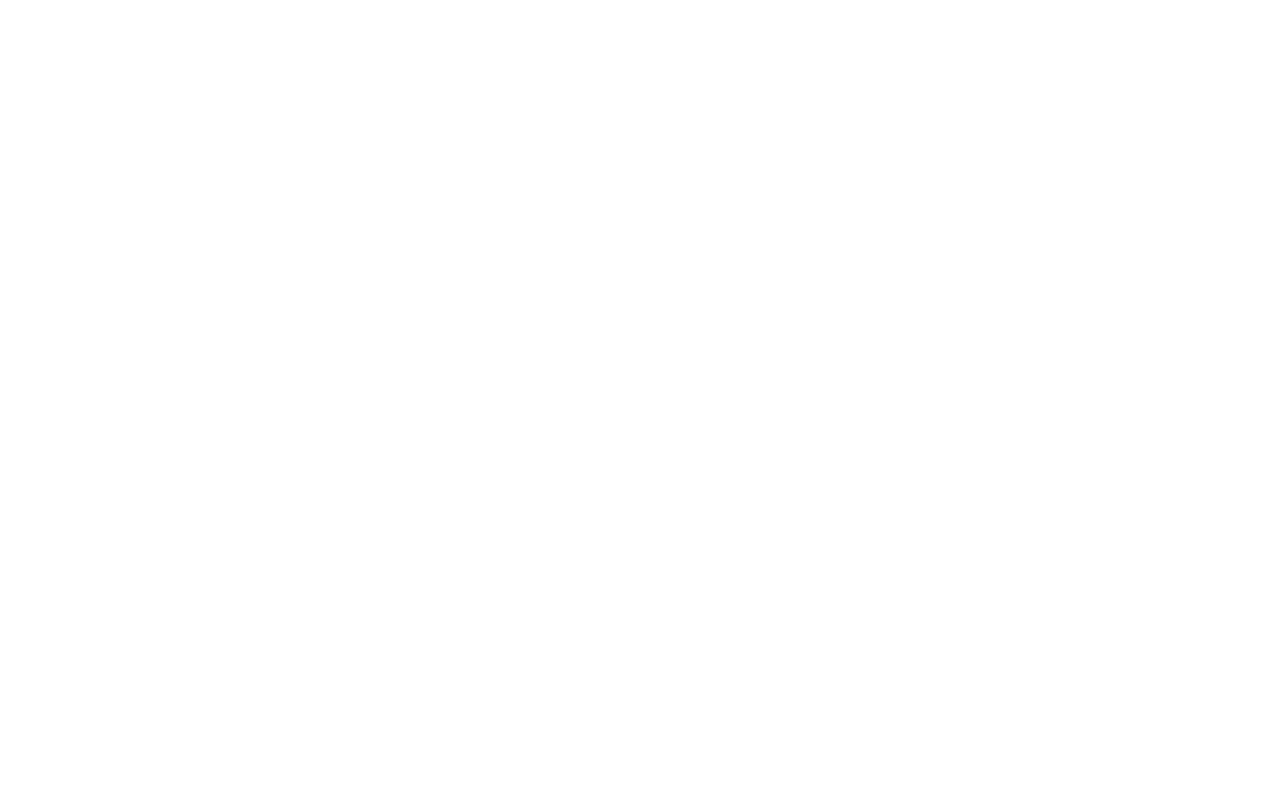
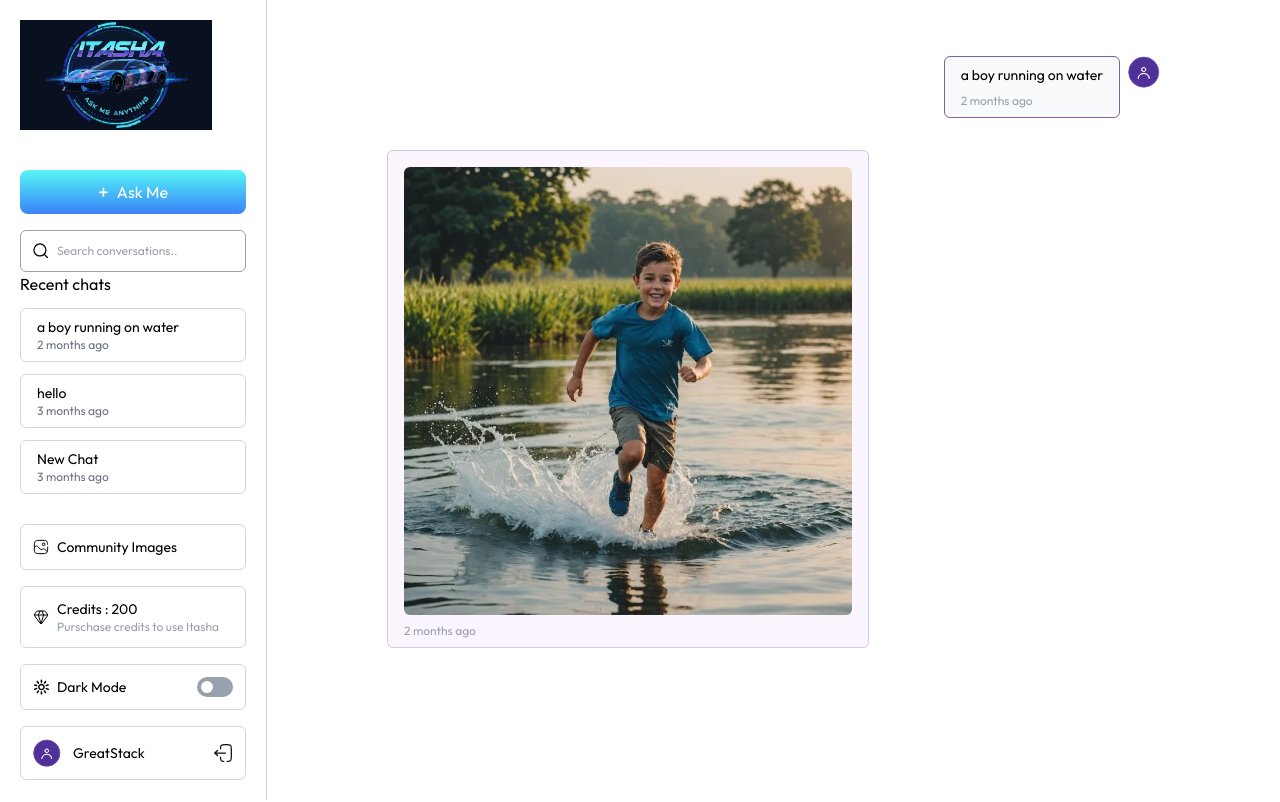
Before and after one commit to RektSharkyyy/Ask-ME-Anything-Itasha, a React (Vite) app in the folder client/: page / in a window 1280 px wide. Shown: the top 802 px of the page. Built offline with nearby package versions, Linux system fonts and the light colour scheme.

Commit message:
chatbox, message box

```diff
--- a/client/package.json
+++ b/client/package.json
@@ -12,8 +12,10 @@
   "dependencies": {
     "@tailwindcss/vite": "^4.1.16",
     "moment": "^2.30.1",
+    "prismajs": "^1.0.2",
     "react": "^19.1.1",
     "react-dom": "^19.1.1",
+    "react-markdown": "^10.1.0",
     "react-router-dom": "^7.9.4",
     "tailwindcss": "^4.1.16"
   },
--- a/client/src/App.jsx
+++ b/client/src/App.jsx
@@ -5,6 +5,7 @@ import ChatBox from './components/ChatBox'
 import Credits from './pages/Credits'
 import Community from './pages/Community'
 import { assets } from './assets/assets'
+import './assets/prism.css'
 
 const App = () => {
 
@@ -12,16 +13,22 @@ const App = () => {
 
   return (
     <>
-    {!isMenuOpen && <img src={assets.menu_icon} className='dark:bg-linear-to-b dark:from-[#242124] dark:to-[#000000] dark:text-white'
-    onClick={()=>setIsMenuOpen(true)}/>}
+      {!isMenuOpen && (
+        <img
+          src={assets.menu_icon}
+          alt="menu"
+          onClick={() => setIsMenuOpen(true)}
+          className="w-7 h-7 fixed top-4 left-4 cursor-pointer z-50 not-dark:invert md:hidden"
+        />
+      )}
       <div className='dark:bg-linear-to-b from-[#242124] to-[#000000] dark:text-white'>
         <div className='flex h-screen w-screen'>
-        <SideBar isMenuOpen={isMenuOpen} setIsMenuOpen={setIsMenuOpen}/>
-        <Routes>
-          <Route path='/' element={<ChatBox/>}/>
-          <Route path='/credits' element={<Credits/>}/>
-          <Route path='/community' element={<Community/>}/>
-        </Routes>
+          <SideBar isMenuOpen={isMenuOpen} setIsMenuOpen={setIsMenuOpen} />
+          <Routes>
+            <Route path='/' element={<ChatBox />} />
+            <Route path='/credits' element={<Credits />} />
+            <Route path='/community' element={<Community />} />
+          </Routes>
         </div>
       </div>
 
--- a/client/src/components/ChatBox.jsx
+++ b/client/src/components/ChatBox.jsx
@@ -1,8 +1,43 @@
-import React from 'react'
+import React, { useEffect, useState } from 'react'
+import { useAppContext } from '../context/AppContext'
+import { assets } from '../assets/assets'
+import Message from './Message'
 
 const ChatBox = () => {
+
+  const {selectedChat, theme} =useAppContext()
+
+  const [messages, setMessages] = useState([])
+  const [loading, setLoading ] = useState(false)
+
+  useEffect(()=>{
+    if(selectedChat){
+      setMessages(selectedChat.messages)
+    }
+  },[selectedChat])
+
+
   return (
-    <div>ChatBox</div>
+    <div className='flex-1 flex flex-col justify-between m-5 md:m-10 xl:mx-30 max-md:mt-14 2xl:pr-40'>
+
+
+    {/* chat messages */}
+    <div className='flex-1 mb-5 overflow-y-scroll'>
+      {messages.length === 0 && (
+        <div className='h-full flex flex-col items-center justify-center gap-2 text-primary'>
+          <img src={theme === 'dark' ? assets.logo_full : assets.logo_full} alt="" className='w-full max-w-56 sm:max-w-68'/>
+          <p className='mt-5 text-4xl sm:text-6xl text-center text-gray-400 dark:text-white'>Ask me anything</p>
+        </div>
+      )}
+
+      {messages.map((messsage, index)=><Message key={index} message={messsage}/>)}
+
+    </div>
+
+    {/* prompt input */}
+    <form></form>
+
+    </div>
   )
 }
 
--- a/client/src/components/Message.jsx
+++ b/client/src/components/Message.jsx
@@ -1,8 +1,42 @@
-import React from 'react'
+import React, { useEffect } from 'react'
+import { assets } from '../assets/assets'
+import moment from 'moment'
+import MarkDown from 'react-markdown'
+import Prism from 'prismjs'
 
-const Message = () => {
+const Message = ({message}) => {
+
+  useEffect(()=>{
+    Prism.highlightAll()
+  },[message.content])
+
   return (
-    <div>Message</div>
+    <div>
+      {message.role ==="user" ? (
+        <div className='flex items-start justify-end my-4 gap-2'>
+          <div className='flex flex-col gap-2 p-2 px-4 bg-slate-50 dark:bg-[#57317C]/30 border border-[#80609F] rounded-md max-w-2xl'>
+          <p className='text-sm dark:text-primary'>{message.content}</p>
+          <span className='text-xs text-gray-400 dark:text-[#B1A6C0]'>{moment(message.timestamp).fromNow()}</span>
+          </div>
+          <img src={assets.user_icon} alt="" className='w-8 rounded-full'/>
+        </div>
+      )
+      :
+      (
+        <div className='inline-flex flex-col gap-2 p-2 px-4 max-w-2xl bg-primary/20 dark:bg-[#57317C]/30 border border-[#80609F]/30 rounded-md my-4'>
+          {message.isImage ? (
+            <img src={message.content} alt="" className='w-full max-w-md mt-2 rounded-md'/>
+          ):
+          (
+            <div className='text-sm dark:text-primary reset-tw'><MarkDown>{message.content}</MarkDown></div>
+          )
+          }
+          <span className='text-xs text-gray-400 dark:text-[#B1A6C0]'>{moment(message.timestamp).fromNow()}</span>
+
+        </div>
+      )
+    }
+    </div>
   )
 }
 
--- a/client/src/components/SideBar.jsx
+++ b/client/src/components/SideBar.jsx
@@ -5,13 +5,13 @@ import moment from 'moment'
 
 const SideBar = ({ isMenuOpen, setIsMenuOpen }) => {
 
-  const { chats, selectedChats, theme, setTheme, user, navigate } = useAppContext()
+  const { chats, selectedChats, setSelectedChat, theme, setTheme, user, navigate } = useAppContext()
   const [search, setSearch] = useState('')
 
   return (
     <div className={`flex flex-col h-screen min-h-72 p-5 dark:bg-linear-to-b from-[#242124]/30 to-[#000000]/30
     border-r border-[#80609f]/30 backdrop:blur-3xl transition-all duration-500
-    max-md:absolute left-0 z-1 ${!isMenuOpen && 'max-md:-translate-x-full'}`}>
+    max-md:absolute left-0 z-10 ${!isMenuOpen && 'max-md:-translate-x-full'}`}>
       {/* logo */}
       <img src={theme === 'dark' ? assets.logo_full : assets.logo_full} alt="" className='w-full max-w-48' />
 
@@ -37,7 +37,7 @@ const SideBar = ({ isMenuOpen, setIsMenuOpen }) => {
       <div className='flex-1 overflow-y-scroll mt-3 text-sm space-y-3'>
         {
           chats.filter((chat) => chat.messages[0] ? chat.messages[0]?.content.toLowerCase().includes(search.toLowerCase()) : chat.name.toLowerCase().includes(search.toLowerCase())).map((chat) => (
-            <div key={chat._id} className='p-2 px-4 dark:bg-[#57317C]/15 border border-gray-300
+            <div onClick={()=>{navigate('/');setSelectedChat(chat);setIsMenuOpen(false)}} key={chat._id} className='p-2 px-4 dark:bg-[#57317C]/15 border border-gray-300
             dark:border-[#80609F]/15 rounded-md cursor-pointer flex justify-between group'>
               <div>
                 <p className='truncate w-full'>
@@ -52,8 +52,8 @@ const SideBar = ({ isMenuOpen, setIsMenuOpen }) => {
       </div>
 
       {/* community images */}
-      <div onClick={() => { navigate('/community') }} className='flex items-center gap-2 p-3 mt-4 border border-gray-300 dark:border-white/15
-      rounded-md cursor-pointer hover:scale-103 transition-all'>
+      <div onClick={() => { navigate('/community');setIsMenuOpen(false) }} className='flex items-center gap-2 p-3 mt-4 border border-gray-300 dark:border-white/15
+      rounded-md cursor-pointer hover:scale-105 transition-all'>
         <img src={assets.gallery_icon} className='w-4 not-dark:invert' alt="" />
         <div className='flex flex-col text-sm'>
           <p>Community Images</p>
@@ -61,7 +61,7 @@ const SideBar = ({ isMenuOpen, setIsMenuOpen }) => {
       </div>
 
       {/* credit purchase option */}
-      <div onClick={() => { navigate('/credit') }} className='flex items-center gap-2 p-3 mt-4 border border-gray-300 dark:border-white/15
+      <div onClick={() => { navigate('/credit');setIsMenuOpen(false) }} className='flex items-center gap-2 p-3 mt-4 border border-gray-300 dark:border-white/15
       rounded-md cursor-pointer hover:scale-103 transition-all'>
         <img src={assets.diamond_icon} className='w-4 dark:invert' alt="" />
         <div className='flex flex-col text-sm'>
@@ -92,7 +92,7 @@ const SideBar = ({ isMenuOpen, setIsMenuOpen }) => {
 
       {/* User Account */}
       <div className='flex items-center gap-3 p-3 mt-4 border border-gray-300 dark:border-white/15
-      rounded-md cursor-pointer gruop'>
+      rounded-md cursor-pointer group'>
         <img src={assets.user_icon} className='w-7 rounded-full' alt="" />
         <p className='flex-1 text-sm dark:text-primary truncate'>{user ? user.name : 'Login your account'}</p>
         {user && <img src={assets.logout_icon} alt='' className='h-5 cursor-pointer group-hover:block not-dark:invert' />}
--- a/client/src/index.css
+++ b/client/src/index.css
@@ -15,3 +15,7 @@
 ::-webkit-scrollbar {
   display: none;
 }
+
+.reset-tw :not(pre):not(code){
+  all: revert;
+}
```
Also changed, not shown: 1 other file (tests, documents, lock files or other folders).
